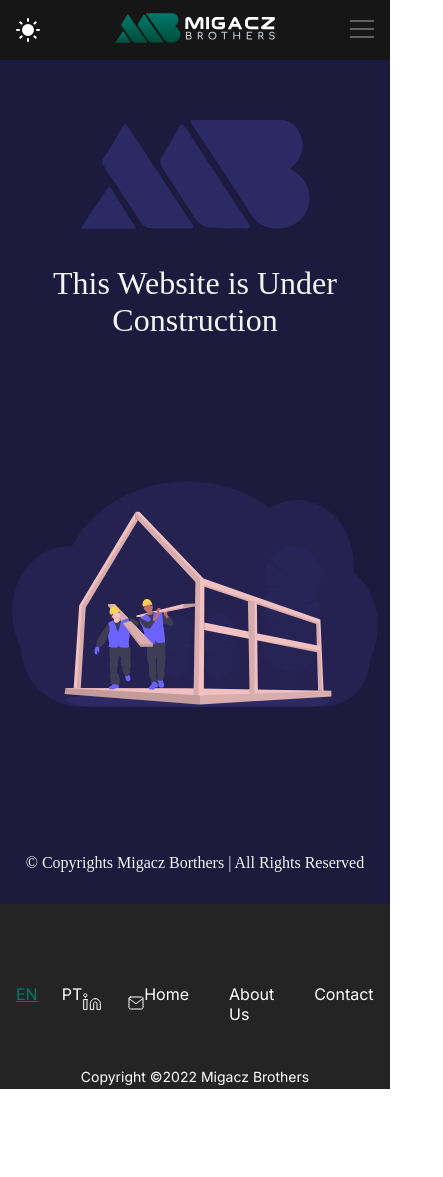
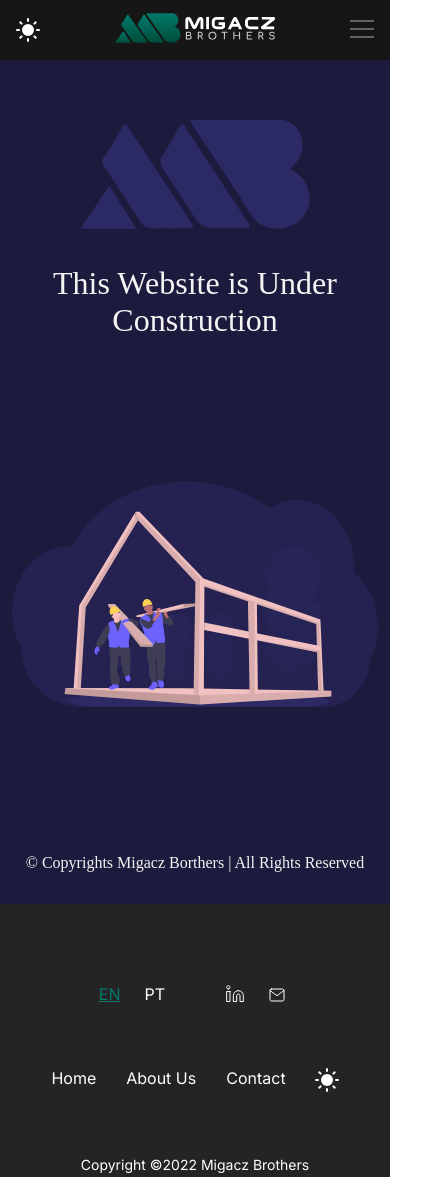
Before and after one commit to Migacz-Brothers/migacz-brothers, a Next.js app: page / in a window 390 px wide. Shown: the whole page, 443 px wide, since content can reach past the window. Before the commit the page ends 1089 px from the top, so only its background shows below. Built offline with nearby package versions, Linux system fonts and the light colour scheme.

Commit message:
make footer responsive

```diff
--- a/components/shared/Footer/index.tsx
+++ b/components/shared/Footer/index.tsx
@@ -66,6 +66,15 @@
   display: grid;
   grid-auto-flow: column;
   grid-auto-columns: 1fr;
+
+  @media (max-width: 980px) {
+    grid-auto-flow: unset;
+    grid-template-columns: 1fr 1fr;
+    grid-template-rows: 1fr 1fr;
+    column-gap: 60px;
+    row-gap: 60px;
+    padding: 80px 16px 60px 16px;
+  }
 `;
 
 // Languages List
@@ -73,6 +82,10 @@
 const LanguagesList = styled.ul`
   display: flex;
   gap: 24px;
+
+  @media (max-width: 980px) {
+    justify-self: flex-end;
+  }
 `;
 
 const ActiveLink = styled(Link)`
@@ -84,9 +97,13 @@
 
 const SocialMediaList = styled.ul`
   display: flex;
-  gap: 26px;
+  gap: 24px;
   align-items: center;
   justify-self: center;
+
+  @media (max-width: 980px) {
+    justify-self: flex-start;
+  }
 `;
 
 const SocialMediaIcon = styled(Link)`
@@ -99,8 +116,13 @@
 
 const SitemapList = styled.ul`
   display: flex;
-  gap: 40px;
+  gap: 30px;
   justify-self: flex-end;
+
+  @media (max-width: 980px) {
+    justify-self: center;
+    grid-column: 1 / 3;
+  }
 `;
 
 const CopyrightDisclaimer = styled.p`
```
